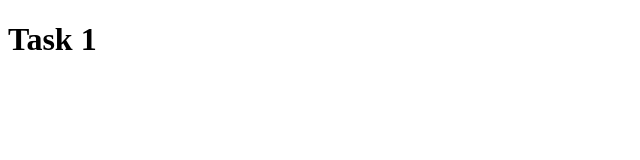
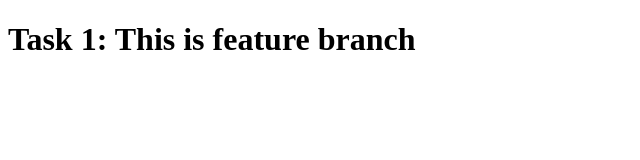
Before and after one commit to NguyenDuyViet2602/git-demo, a plain HTML site: page index.html in a window 1280 px wide. Shown: the whole page, without its empty margins (0-640 px from the left). Drawn offline with Linux system fonts and the light colour scheme.

Commit message:
feat: update homepage

```diff
--- a/index.html
+++ b/index.html
@@ -6,6 +6,6 @@
     <title>Document</title>
 </head>
 <body>
-    <h1>Task 1</h1>
+    <h1>Task 1: This is feature branch</h1>
 </body>
 </html>
```
